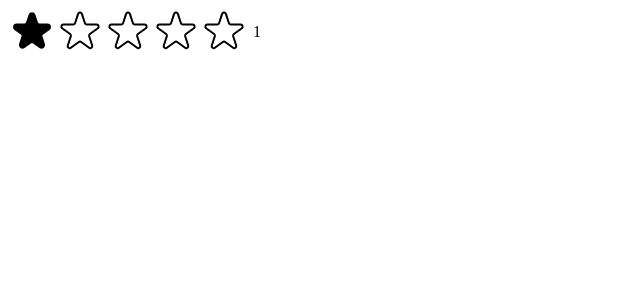
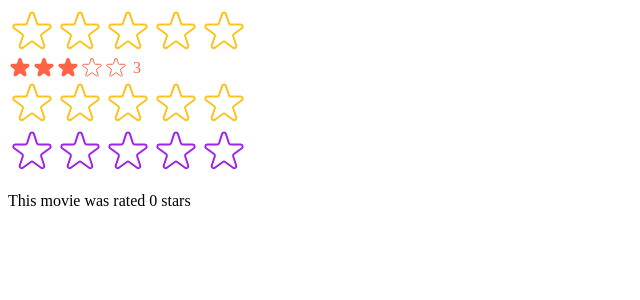
Before and after one commit to yunyun-c/07-usepopcorn, a React (Create React App) app: page / in a window 1280 px wide. Shown: the top 300 px of the page, without its empty margins (0-640 px from the left). Built offline with nearby package versions, Linux system fonts and the light colour scheme.

Commit message:
119 improving reusability with props

```diff
--- a/src/StarRating.js
+++ b/src/StarRating.js
@@ -10,28 +10,32 @@
   display: "flex",
 };
 
-const textStyle = {
-  lineHeight: "1",
-  margin: "0",
-};
-
-const starStyle = {
-  width: "48px",
-  height: "48px",
-  display: "block",
-  cursor: "pointer",
-};
-
-export default function StarRating({ maxRating = 5 }) {
-  const [rating, setRating] = useState(1);
+export default function StarRating({
+  maxRating = 5,
+  color = "#fcc419",
+  size = 48,
+  className = "",
+  messages = "",
+  defaultRating = 0,
+  onSetRating,
+}) {
+  const [rating, setRating] = useState(defaultRating);
   const [tempRating, setTempRating] = useState(0);
 
   function handleRating(rating) {
     setRating(rating);
+    onSetRating(rating);
   }
 
+  const textStyle = {
+    lineHeight: "1",
+    margin: "0",
+    color,
+    fontSize: `${size / 1.5}px`,
+  };
+
   return (
-    <div style={containerStyle}>
+    <div style={containerStyle} className={className}>
       <div style={starContanier}>
         {Array.from({ length: maxRating }, (_, i) => (
           // <span>S{i + 1}</span>
@@ -41,15 +45,28 @@
             full={tempRating ? tempRating >= i + 1 : rating >= i + 1}
             onHoverIn={() => setTempRating(i + 1)}
             onHoverOut={() => setTempRating(0)}
+            color={color}
+            size={size}
           />
         ))}
       </div>
-      <p style={textStyle}>{tempRating || rating || ""}</p>
+      <p style={textStyle}>
+        {messages.length === maxRating
+          ? messages[tempRating ? tempRating - 1 : rating - 1]
+          : tempRating || rating || ""}
+      </p>
     </div>
   );
 }
 
-function Star({ onRate, full, onHoverIn, onHoverOut }) {
+function Star({ onRate, full, onHoverIn, onHoverOut, color, size }) {
+  const starStyle = {
+    width: `${size}px`,
+    height: `${size}px`,
+    display: "block",
+    cursor: "pointer",
+  };
+
   return (
     <>
       <span
@@ -63,8 +80,8 @@
           <svg
             xmlns="http://www.w3.org/2000/svg"
             viewBox="0 0 20 20"
-            fill="#000"
-            stroke="#000"
+            fill={color}
+            stroke={color}
           >
             <path d="M9.049 2.927c.3-.921 1.603-.921 1.902 0l1.07 3.292a1 1 0 00.95.69h3.462c.969 0 1.371 1.24.588 1.81l-2.8 2.034a1 1 0 00-.364 1.118l1.07 3.292c.3.921-.755 1.688-1.54 1.118l-2.8-2.034a1 1 0 00-1.175 0l-2.8 2.034c-.784.57-1.838-.197-1.539-1.118l1.07-3.292a1 1 0 00-.364-1.118L2.98 8.72c-.783-.57-.38-1.81.588-1.81h3.461a1 1 0 00.951-.69l1.07-3.292z" />
           </svg>
@@ -73,7 +90,7 @@
             xmlns="http://www.w3.org/2000/svg"
             fill="none"
             viewBox="0 0 24 24"
-            stroke="#000"
+            stroke={color}
           >
             <path
               strokeLinecap="round"
--- a/src/index.js
+++ b/src/index.js
@@ -1,13 +1,26 @@
-import React from "react";
+import React, { useState } from "react";
 import ReactDOM from "react-dom/client";
 import StarRating from "./StarRating";
 // import "./index.css";
 // import App from "./App";
 
+function Test() {
+  const [movieRating, setMovieRating] = useState(0);
+
+  return (
+    <div>
+      <StarRating color="#A020F0" onSetRating={setMovieRating} />
+      <p>This movie was rated {movieRating} stars</p>
+    </div>
+  );
+}
 const root = ReactDOM.createRoot(document.getElementById("root"));
 root.render(
   <React.StrictMode>
     {/* <App /> */}
     <StarRating />
+    <StarRating size={24} color="tomato" className="test" defaultRating={3} />
+    <StarRating messages={["terrible", "bad", "okay", "good", "amazing"]} />
+    <Test />
   </React.StrictMode>
 );
```
